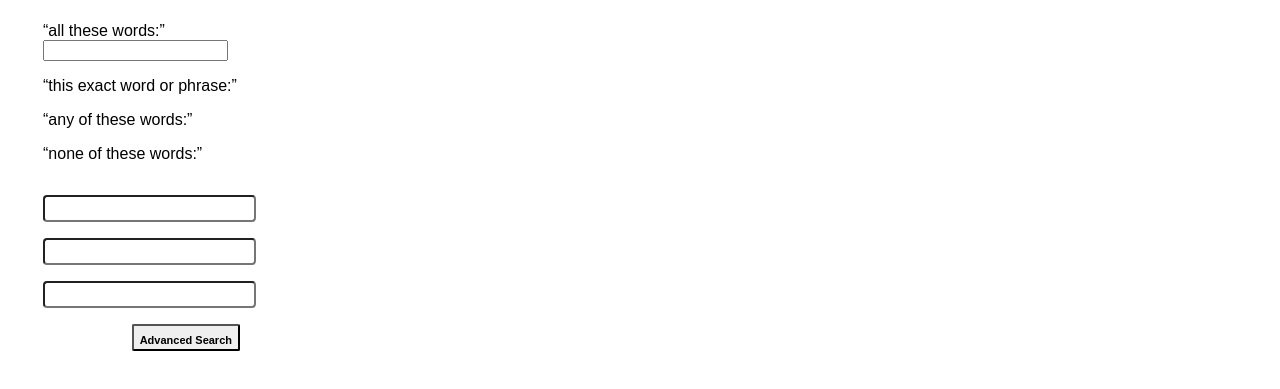
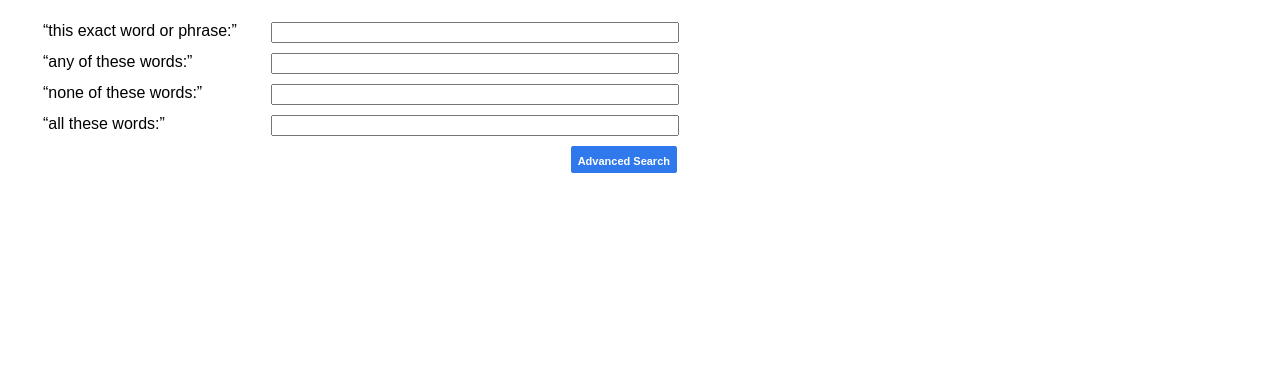
Before and after one commit to groegman/my_cs_50_stuff_project_0, a plain HTML site: page advanced.html in a window 1280 px wide. Shown: the part 77-466 px from the top of the page. Drawn offline with Linux system fonts and the light colour scheme.

Commit message:
finished advanced search

```diff
--- a/advanced.html
+++ b/advanced.html
@@ -7,25 +7,28 @@
     <body>
         <div style="text-align: right;"><a class="navi_link" href="index.html">Back to Standard Search</a></div>
         <div class="advanced_heading">Advanced Search</div>
+        <div class="container">
+            <div class="element1">“this exact word or phrase:”</div>
 
-        <div class="advanced_align"><form action="https://www.google.com/search">
-            <div>
-                <div class="advanced_text_labels">“all these words:”</div>
-                <div class="advanced_text_field"><input type="text" name="as_q"></div>
-                <div><p style="text-align: left;">“this exact word or phrase:”</p></div>
-                <p style="text-align: left;">“any of these words:”</p>
-                <p style="text-align: left;"> “none of these words:”</p>
-            </div>
-            <div style="float: left">
+            <div class="element2"><form action="https://www.google.com/search"><input class="advanced_text_field" type="text" name="as_q"></div>
 
-                <p style="text-align: left;"><input type="text" name="as_epq" style="border-radius: 0.25rem; cursor: pointer; padding: 0.25rem 1rem;"></p>
-                <p style="text-align: left;"><input type="text" name="as_oq" style="border-radius: 0.25rem; cursor: pointer; padding: 0.25rem 1rem;"></p>
-                <p style="text-align: left;"><input type="text" name="as_eq" style="border-radius: 0.25rem; cursor: pointer; padding: 0.25rem 1rem;"></p>
-                <p style="text-align: right;"><input type="submit" value="Advanced Search" class="advanced_button"></p>
-            </div>
+        </div>
+        <div class="container">
+            <div class="element1">“any of these words:”</div>
+            <div class="element2"><input class="advanced_text_field" type="text" name="as_epq"></div>
+        </div>
+        <div class="container">
+            <div class="element1">“none of these words:”</div>
+            <div class="element2"><input class="advanced_text_field" type="text" name="as_oq"></div>
+        </div>
+        <div class="container">
+            <div class="element1">“all these words:”</div>
+            <div class="element2"><input class="advanced_text_field" type="text" name="as_eq"></div>
+        </div>
+        <div class="container">
+            <div class="element1"></div>
+            <div class="element2" style="text-align: right;"><input type="submit" value="Advanced Search" class="advanced_button"></form></div>
+        </div>
 
-        </form>
-        </p>
-        </div>
     </body>
 </html>
--- a/project_0.css
+++ b/project_0.css
@@ -2,8 +2,23 @@ body {
   font-family: arial,sans-serif;
 }
 
-div {
-  display: block;
+
+
+.container {
+  display: flex;
+  margin-left: 35px;
+  margin-bottom: 10px;
+  width:650px;
+}
+
+.element1 {
+  flex: 1;
+
+}
+
+.element2 {
+  flex: 1.85;
+
 }
 
 .button {
@@ -49,6 +64,7 @@ div {
 
 .advanced_text_field {
   display: inline-block;
+  width: 400px;
 
 }
 
@@ -64,6 +80,9 @@ div {
   line-height: 27px;
   min-width: 54px;
   outline: 0;
+  background-color:#3079ed;
+  border: 1px solid #3079ed;
+  color: #fff;
 
 
 }
```
